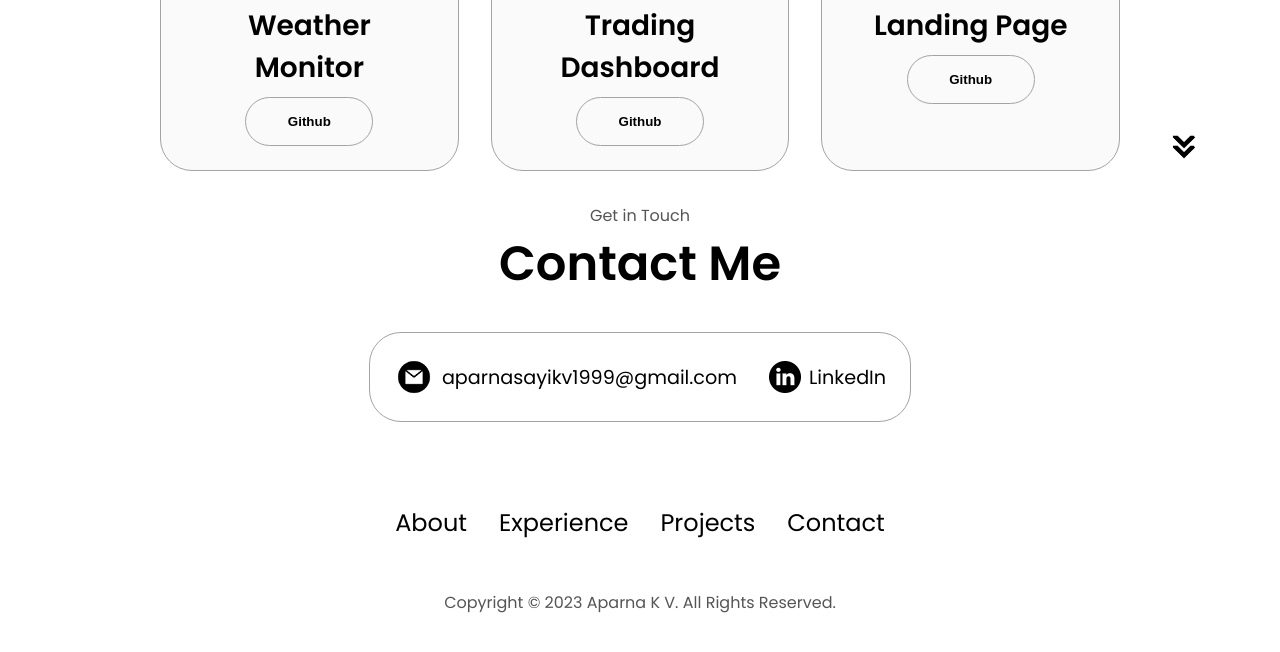
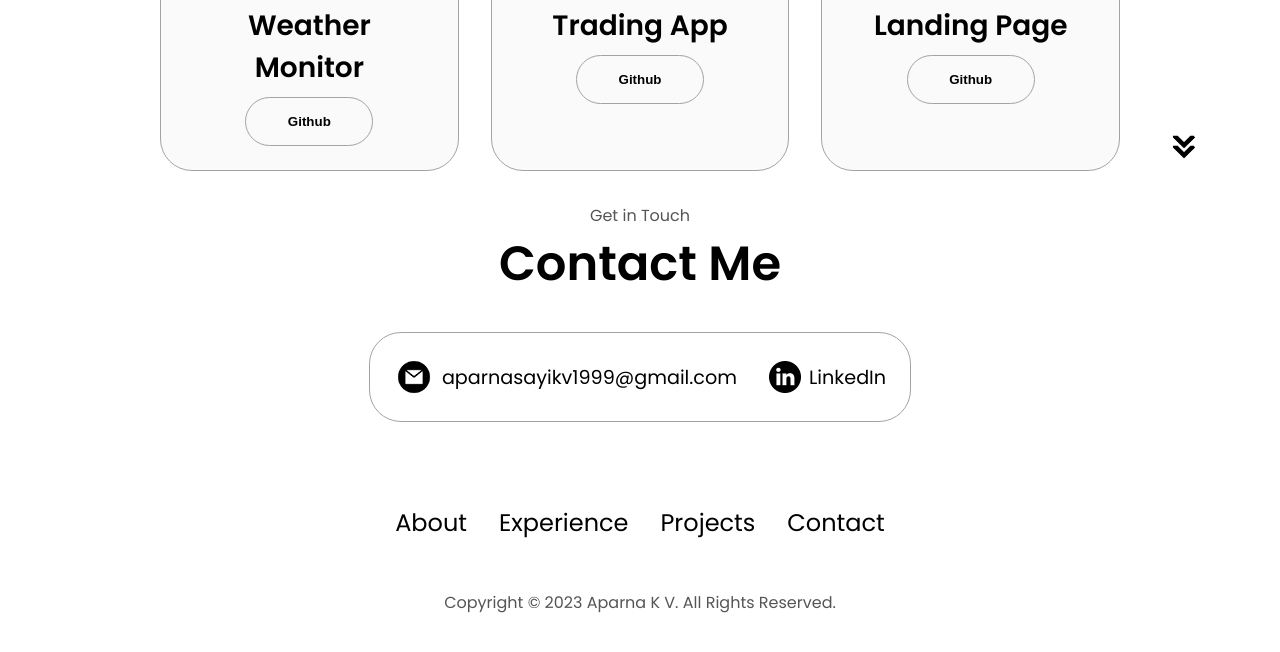
Before and after one commit to Aparnasayikv/React-Portfolio, a plain HTML site: page index.html in a window 1280 px wide. Shown: the part 2936-3588 px from the top of the page. Drawn offline with Linux system fonts and the light colour scheme.

Commit message:
Update index.html

```diff
--- a/index.html
+++ b/index.html
@@ -323,7 +323,7 @@
                 />
               </div>
               <h2 class="experience-sub-title project-title">
-                Trading Dashboard
+                Trading App
               </h2>
               <div class="btn-container">
                 <button
```
